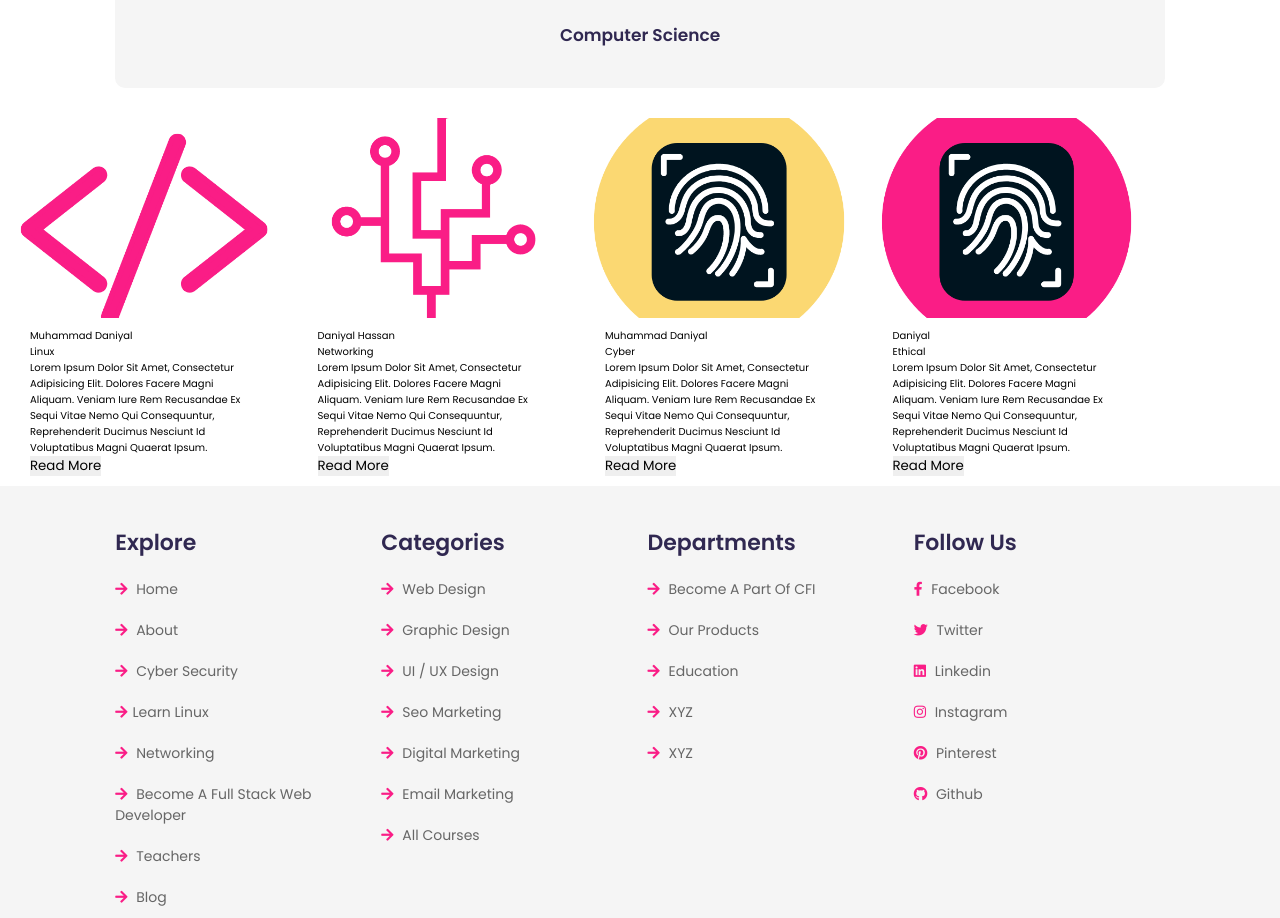
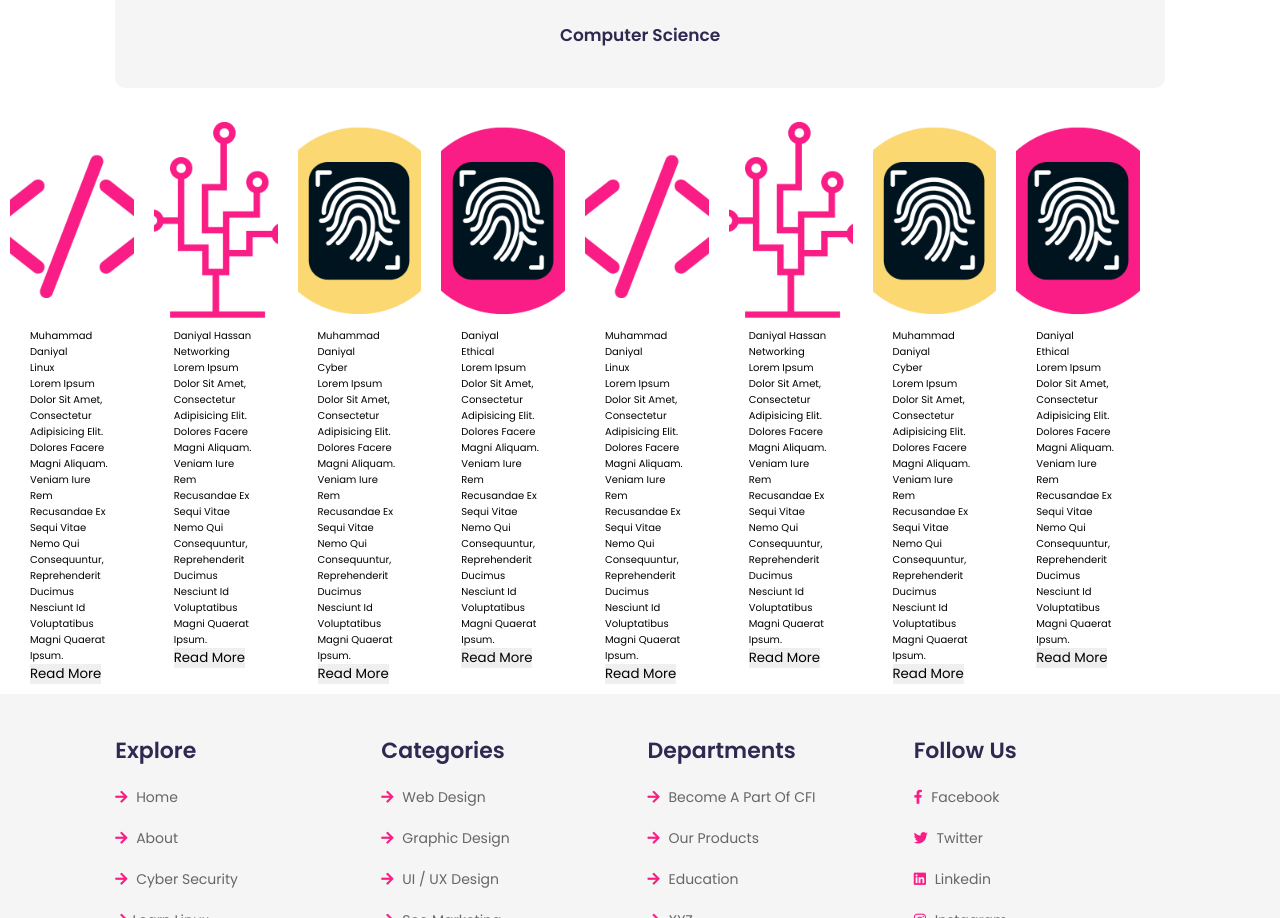
Before and after one commit to muhammaddaniyalhassan/muhammaddaniyalhassan.github.io, a plain HTML site: page course.html in a window 1280 px wide. Shown: the part 815-1733 px from the top of the page. Drawn offline with nearby package versions, Linux system fonts and the light colour scheme; a script that the page names is missing.

Commit message:
owl carousel (attempt 2)
edited buttons
added more cards to check whether it slides or not

```diff
--- a/course.html
+++ b/course.html
@@ -134,6 +134,50 @@
             </div>
         </div>
     </div>
+    <div class="card">
+        <div class="img"><img src="images/7.png" alt=""></div>
+        <div class="content1">
+            <div class="title">Muhammad Daniyal</div>
+            <div class="title">Linux</div>
+            <p>Lorem ipsum dolor sit amet, consectetur adipisicing elit. Dolores facere magni aliquam. Veniam iure rem recusandae ex sequi vitae nemo qui consequuntur, reprehenderit ducimus nesciunt id voluptatibus magni quaerat ipsum.</p>
+            <div class="btn1">
+                <button>Read More</button>
+            </div>
+        </div>
+    </div>
+    <div class="card">
+        <div class="img"><img src="images/14.png" alt=""></div>
+        <div class="content1">
+            <div class="title">Daniyal Hassan</div>
+            <div class="title">Networking</div>
+            <p>Lorem ipsum dolor sit amet, consectetur adipisicing elit. Dolores facere magni aliquam. Veniam iure rem recusandae ex sequi vitae nemo qui consequuntur, reprehenderit ducimus nesciunt id voluptatibus magni quaerat ipsum.</p>
+            <div class="btn1">
+                <button>Read More</button>
+            </div>
+        </div>
+    </div>
+    <div class="card">
+        <div class="img"><img src="images/10.png" alt=""></div>
+        <div class="content1">
+            <div class="title">Muhammad Daniyal</div>
+            <div class="title">Cyber</div>
+            <p>Lorem ipsum dolor sit amet, consectetur adipisicing elit. Dolores facere magni aliquam. Veniam iure rem recusandae ex sequi vitae nemo qui consequuntur, reprehenderit ducimus nesciunt id voluptatibus magni quaerat ipsum.</p>
+            <div class="btn1">
+                <button>Read More</button>
+            </div>
+        </div>
+    </div>
+    <div class="card">
+        <div class="img"><img src="images/9.png" alt=""></div>
+        <div class="content1">
+            <div class="title">Daniyal</div>
+            <div class="title">Ethical</div>
+            <p>Lorem ipsum dolor sit amet, consectetur adipisicing elit. Dolores facere magni aliquam. Veniam iure rem recusandae ex sequi vitae nemo qui consequuntur, reprehenderit ducimus nesciunt id voluptatibus magni quaerat ipsum.</p>
+            <div class="btn1">
+                <button>Read More</button>
+            </div>
+        </div>
+    </div>
 </div>
 
 <script>
--- a/css/style.css
+++ b/css/style.css
@@ -41,14 +41,14 @@ display: flex;
 }
 
 .card .content .title{
-font-size: 25px;
+font-size: 40px;
 font-weight: 600;
 }
 
 .card .content .sub-title{
-  font-size: 20px;
+  font-size: 30px;
   font-weight: 600;
-  color: #e74c3c;
+  color: #00141f;
   line-height: 20px;
   }
 
@@ -64,7 +64,7 @@ font-weight: 600;
   }
 
   .card .content .btn1 button{
-    background: #e74c3c;
+    background: #00141f;
     color: #fff;
     border: none;
     outline: none;
@@ -77,6 +77,8 @@ font-weight: 600;
 
   .card .content .btn1 button:hover{
     transform: scale(0.9);
+    background-color: #fa1d86;
+    color: #fff;
   }
 
 .slider1{
```
